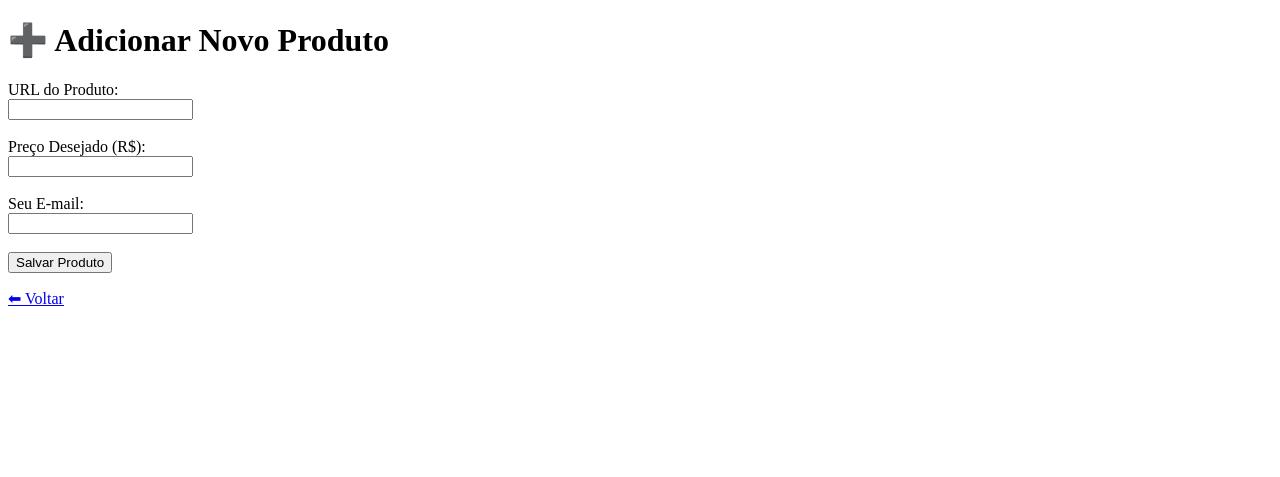
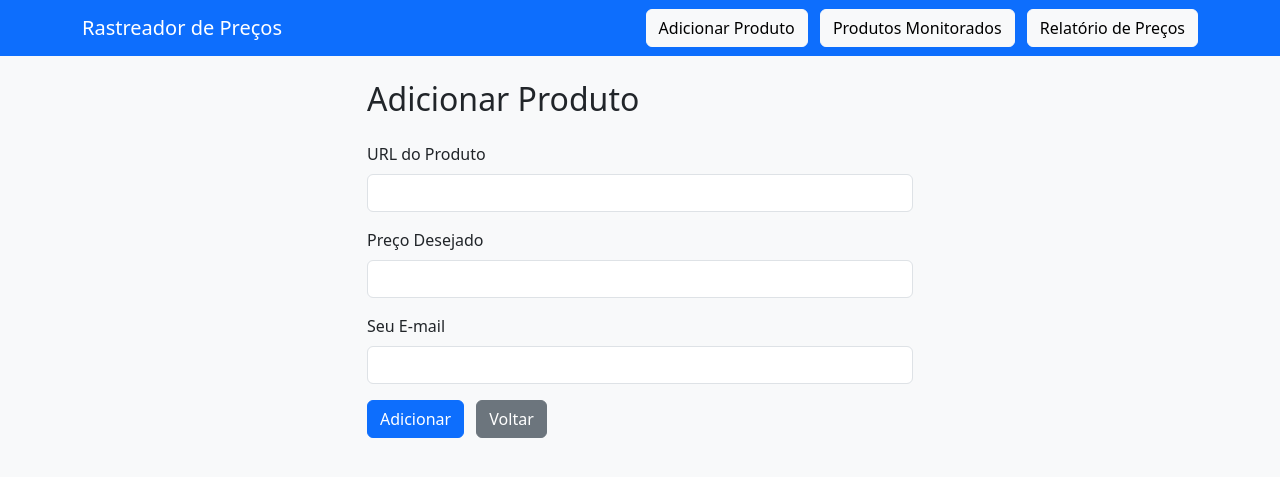
Before and after one commit to Astrx01/RAD-Americanas, a Flask app: page /adicionar in a window 1280 px wide. Shown: the top 477 px of the page. Run offline with Flask 3, Linux system fonts and the light colour scheme.

Commit message:
melhorei o Flask

```diff
--- a/app.py
+++ b/app.py
@@ -1,4 +1,3 @@
-
 from flask import Flask, render_template, request, redirect, url_for, flash
 import sqlite3
 from rastreador import get_info_americanas, salvar_preco_em_db
@@ -16,7 +15,16 @@ def index():
 def listar_produtos():
     conn = sqlite3.connect(DB_PATH)
     cursor = conn.cursor()
-    cursor.execute("SELECT nome, url, precoDesejado, email, MAX(data) FROM precos GROUP BY nome, url, precoDesejado, email")
+    cursor.execute("""
+        SELECT nome, url, precoDesejado, email, data
+        FROM precos
+        WHERE (nome, data) IN (
+            SELECT nome, MAX(data)
+            FROM precos
+            GROUP BY nome
+        )
+        ORDER BY data DESC
+    """)
     produtos = cursor.fetchall()
     conn.close()
     return render_template('lista.html', produtos=produtos)
@@ -39,5 +47,26 @@ def adicionar_produto():
 
     return render_template('adicionar.html')
 
+@app.route('/relatorio')
+def relatorio():
+    conn = sqlite3.connect('db/precos.db')
+    cursor = conn.cursor()
+    cursor.execute('SELECT nome, preco, data FROM precos ORDER BY nome, data DESC')
+    registros = cursor.fetchall()
+    conn.close()
+
+    # Agrupa os registros por produto
+    produtos = {}
+    for nome, preco, data in registros:
+        if nome not in produtos:
+            produtos[nome] = []
+        produtos[nome].append({'preco': preco, 'data': data})
+
+    return render_template('relatorio.html', produtos=produtos)
+
+@app.route('/produtos_monitorados')
+def produtos_monitorados():
+    return redirect(url_for('listar_produtos'))
+
 if __name__ == "__main__":
     app.run(debug=True)
--- a/templates/adicionar.html
+++ b/templates/adicionar.html
@@ -1,29 +1,25 @@
-
-<!DOCTYPE html>
-<html>
-<head><title>Adicionar Produto</title></head>
-<body>
-  <h1>➕ Adicionar Novo Produto</h1>
-
-  {% with messages = get_flashed_messages(with_categories=true) %}
-    {% for category, message in messages %}
-      <p style="color: {{ 'green' if category == 'success' else 'red' }}">{{ message }}</p>
-    {% endfor %}
-  {% endwith %}
-
-  <form method="POST">
-    <label>URL do Produto:</label><br>
-    <input type="text" name="url" required><br><br>
-
-    <label>Preço Desejado (R$):</label><br>
-    <input type="text" name="preco_desejado" required><br><br>
-
-    <label>Seu E-mail:</label><br>
-    <input type="email" name="email" required><br><br>
-
-    <button type="submit">Salvar Produto</button>
-  </form>
-
-  <p><a href="{{ url_for('index') }}">⬅ Voltar</a></p>
-</body>
-</html>
+{% extends "base.html" %}
+{% block title %}Adicionar Produto{% endblock %}
+{% block content %}
+  <div class="row justify-content-center">
+    <div class="col-md-6">
+      <h2 class="mb-4">Adicionar Produto</h2>
+      <form method="post">
+        <div class="mb-3">
+          <label for="url" class="form-label">URL do Produto</label>
+          <input type="url" class="form-control" id="url" name="url" required>
+        </div>
+        <div class="mb-3">
+          <label for="preco_desejado" class="form-label">Preço Desejado</label>
+          <input type="number" step="0.01" class="form-control" id="preco_desejado" name="preco_desejado" required>
+        </div>
+        <div class="mb-3">
+          <label for="email" class="form-label">Seu E-mail</label>
+          <input type="email" class="form-control" id="email" name="email" required>
+        </div>
+        <button type="submit" class="btn btn-primary">Adicionar</button>
+        <a href="{{ url_for('index') }}" class="btn btn-secondary ms-2">Voltar</a>
+      </form>
+    </div>
+  </div>
+{% endblock %}
--- /dev/null
+++ b/templates/base.html
@@ -0,0 +1,34 @@
+<!DOCTYPE html>
+<html lang="pt-br">
+<head>
+    <meta charset="UTF-8">
+    <title>{% block title %}Rastreador de Preços{% endblock %}</title>
+    <link href="https://cdn.jsdelivr.net/npm/bootstrap@5.3.3/dist/css/bootstrap.min.css" rel="stylesheet">
+</head>
+<body class="bg-light">
+    <nav class="navbar navbar-expand-lg navbar-dark bg-primary mb-4">
+        <div class="container">
+            <a class="navbar-brand" href="{{ url_for('index') }}">Rastreador de Preços</a>
+            <div>
+                <a class="btn btn-light me-2" href="{{ url_for('adicionar_produto') }}">Adicionar Produto</a>
+                <a class="btn btn-light me-2" href="{{ url_for('listar_produtos') }}">Produtos Monitorados</a>
+                <a class="btn btn-light" href="{{ url_for('relatorio') }}">Relatório de Preços</a>
+            </div>
+        </div>
+    </nav>
+    <div class="container">
+        {% with messages = get_flashed_messages(with_categories=true) %}
+          {% if messages %}
+            {% for category, message in messages %}
+              <div class="alert alert-{{ category }} alert-dismissible fade show" role="alert">
+                {{ message }}
+                <button type="button" class="btn-close" data-bs-dismiss="alert"></button>
+              </div>
+            {% endfor %}
+          {% endif %}
+        {% endwith %}
+        {% block content %}{% endblock %}
+    </div>
+    <script src="https://cdn.jsdelivr.net/npm/bootstrap@5.3.3/dist/js/bootstrap.bundle.min.js"></script>
+</body>
+</html>
```
Also changed, not shown: consultaBanco.py (+6 -3 lines), templates/index.html (+8 -10 lines), templates/lista.html (deleted, +0 -28 lines), templates/produtos.html (added, +35 -0 lines), templates/relatorio.html (added, +45 -0 lines), 1 other file.
